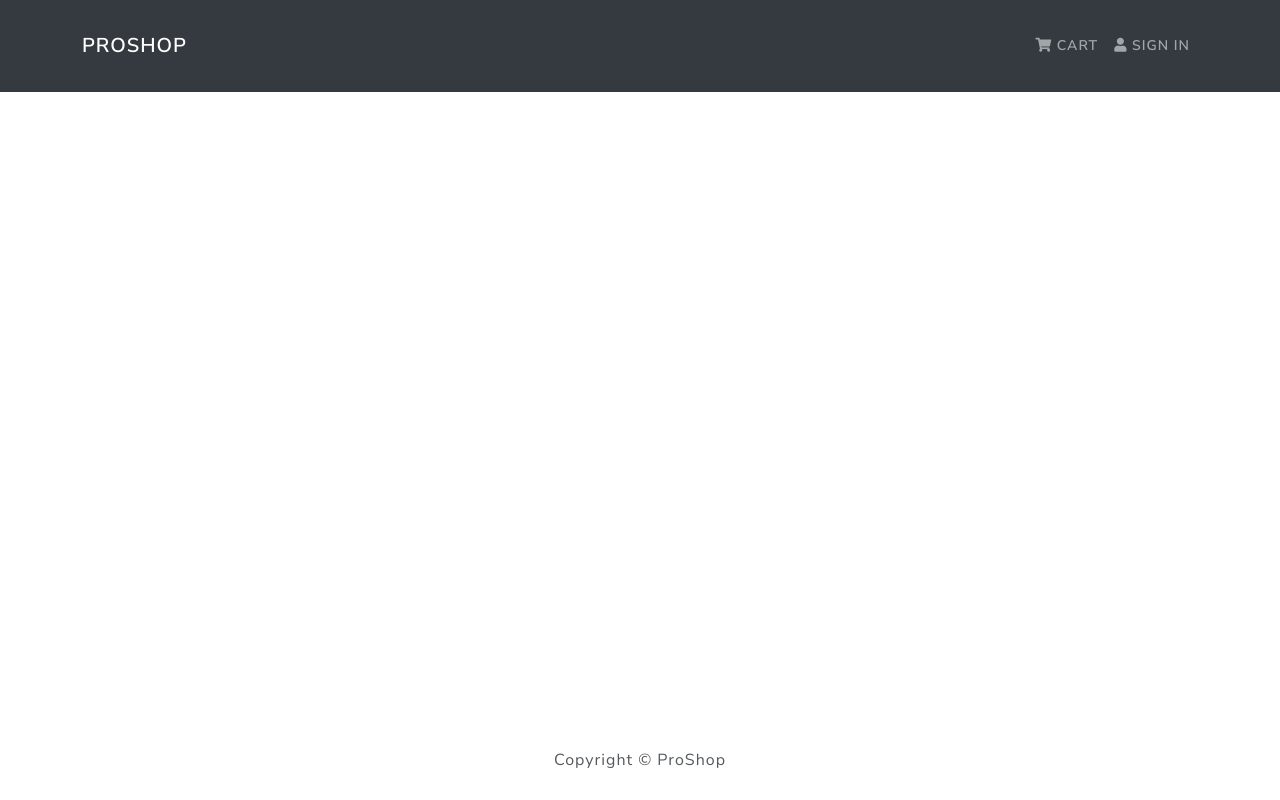
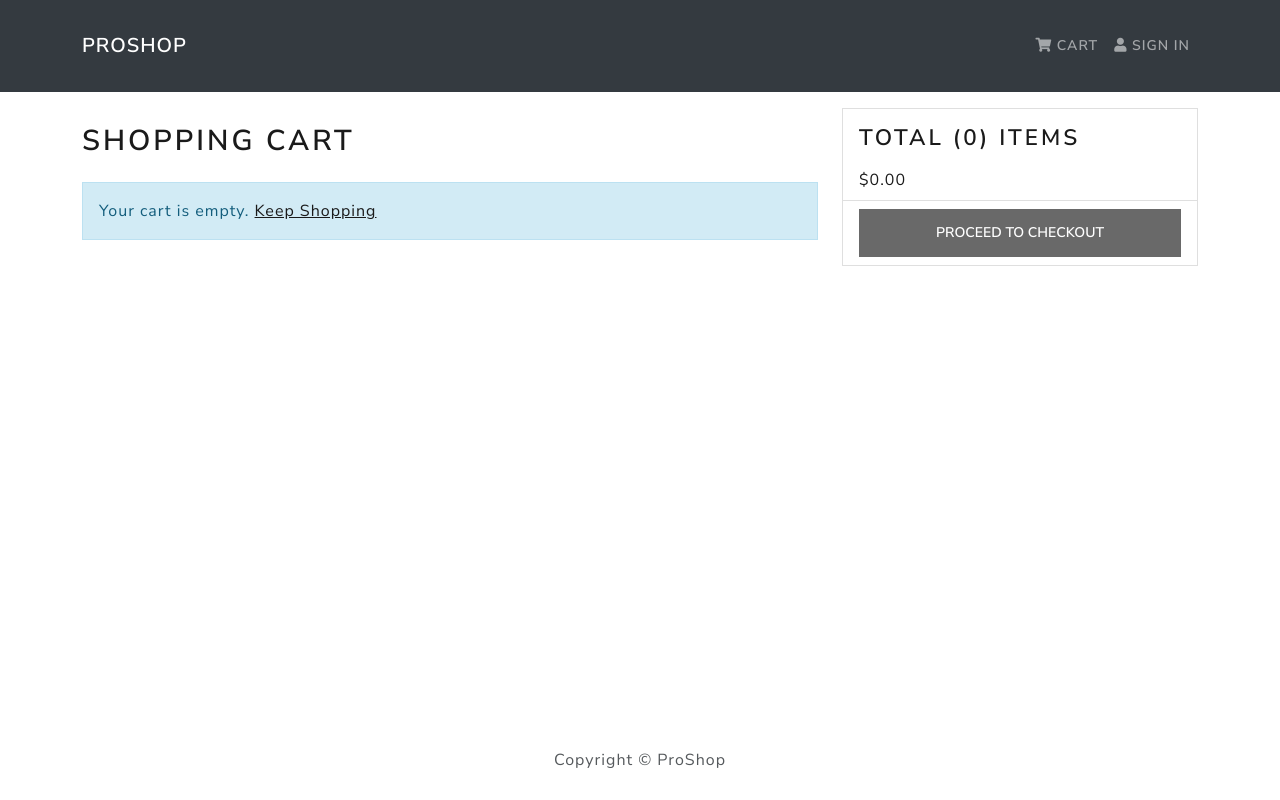
Before and after one commit to matchoo812/react-ecommerce, a React (Create React App) app in the folder frontend/: page /cart/1 in a window 1280 px wide. Built offline with nearby package versions, Linux system fonts and the light colour scheme.

Commit message:
create cart screen and set up add to cart functionality

```diff
--- a/frontend/src/App.js
+++ b/frontend/src/App.js
@@ -4,6 +4,7 @@
 import Footer from './components/Footer';
 import HomePage from './screens/HomePage';
 import ProductDetailPage from './screens/ProductDetailPage';
+import CartPage from './screens/CartPage';
 
 export default function App() {
   return (
@@ -13,7 +14,12 @@
         <Container>
           <Routes>
             <Route path='/' element={<HomePage />} exact />
-            <Route path='product/:id' element={<ProductDetailPage />} />
+            <Route path='/product/:id' element={<ProductDetailPage />} />
+            {/* use empty string in subpath to indicate an optional parameter */}
+            <Route path='/cart'>
+              <Route path=':id' element={<CartPage />} />
+              <Route path='' element={<CartPage />} />
+            </Route>
           </Routes>
         </Container>
       </main>
--- /dev/null
+++ b/frontend/src/actions/cartActions.js
@@ -0,0 +1,21 @@
+import axios from 'axios';
+import { CART_ADD_ITEM } from '../constants/cartConstants';
+
+export const addToCart = (id, qty) => async (dispatch, getState) => {
+  const { data } = await axios.get(`/api/products/${id}`);
+  // console.log(data);
+
+  dispatch({
+    type: CART_ADD_ITEM,
+    payload: {
+      product: data._id,
+      name: data.name,
+      image: data.image,
+      price: data.price,
+      countInStock: data.countInStock,
+      qty,
+    },
+  });
+
+  localStorage.setItem('cartItems', JSON.stringify(getState().cart.cartItems));
+};
--- a/frontend/src/components/Rating.js
+++ b/frontend/src/components/Rating.js
@@ -65,6 +65,7 @@
 
 Rating.defaultProps = {
   color: '#f8e825',
+  value: 0,
 };
 
 Rating.propTypes = {
--- /dev/null
+++ b/frontend/src/constants/cartConstants.js
@@ -0,0 +1,2 @@
+export const CART_ADD_ITEM = 'CART_ADD_ITEM';
+export const CART_REMOVE_ITEM = 'CART_REMOVE_ITEM';
--- a/frontend/src/index.css
+++ b/frontend/src/index.css
@@ -1,5 +1,15 @@
 main {
   min-height: 80vh;
+}
+
+h1 {
+  font-size: 1.8rem;
+  padding: 1rem 0;
+}
+
+h2 {
+  font-size: 1.4rem;
+  padding: 0.5rem 0;
 }
 
 h3 {
--- /dev/null
+++ b/frontend/src/reducers/cartReducers.js
@@ -0,0 +1,30 @@
+import { CART_ADD_ITEM, CART_REMOVE_ITEM } from '../constants/cartConstants';
+
+export const cartReducer = (state = { cartItems: [] }, action) => {
+  switch (action.type) {
+    case CART_ADD_ITEM:
+      const item = action.payload;
+      const itemExists = state.cartItems.find((x) => x.product === item.product);
+
+      if (itemExists) {
+        return {
+          ...state,
+          cartItems: state.cartItems.map((x) =>
+            x.product === itemExists.product ? item : x
+          ),
+        };
+      } else {
+        return {
+          ...state,
+          cartItems: [...state.cartItems, item],
+        };
+      }
+    case CART_REMOVE_ITEM:
+      return {
+        ...state,
+        cartItems: state.cartItems.filter((x) => x.product !== action.payload),
+      };
+    default:
+      return state;
+  }
+};
--- /dev/null
+++ b/frontend/src/screens/CartPage.js
@@ -0,0 +1,105 @@
+// import { useEffect } from 'react';
+import { useDispatch, useSelector } from 'react-redux';
+import { Link, useParams, useNavigate, useLocation } from 'react-router-dom';
+import { Row, Col, ListGroup, Image, Form, Button, Card } from 'react-bootstrap';
+import Message from '../components/Message';
+import { addToCart } from '../actions/cartActions';
+
+export default function CartPage() {
+  // let params = useParams();
+  // console.log(params);
+  const navigate = useNavigate();
+  // const location = useLocation();
+  const dispatch = useDispatch();
+  const cart = useSelector((state) => state.cart);
+  const { cartItems } = cart;
+
+  // const productId = params.id;
+  // let qty = Number(new URLSearchParams(location.search).get('qty'));
+
+  // useEffect(() => {
+  //   if (productId) {
+  //     dispatch(addToCart(productId, qty));
+  //   }
+  // }, [dispatch, productId, qty]);
+
+  const handleRemoveFromCart = (id) => {
+    console.log(`item ${id} removed from cart`);
+  };
+
+  const handleCheckout = () => {
+    console.log('Buying stuff!');
+    navigate('/login?redirect=shipping');
+  };
+
+  return (
+    <Row>
+      <Col md={8}>
+        <h1>Shopping Cart</h1>
+        {cartItems.length === 0 ? (
+          <Message>
+            Your cart is empty. <Link to='/'>Keep Shopping</Link>
+          </Message>
+        ) : (
+          <ListGroup variant='flush'>
+            {cartItems.map((item) => (
+              <ListGroup.Item key={item.product}>
+                <Row>
+                  <Col md={2}>
+                    <Image src={item.image} alt={item.name} fluid rounded />
+                  </Col>
+                  <Col md={3}>
+                    <Link to={`/product/${item.product}`}>{item.name}</Link>
+                  </Col>
+                  <Col md={2}>${item.price}</Col>
+                  <Col md={2}>
+                    <Form.Control
+                      as='select'
+                      value={item.qty}
+                      onChange={(e) => {
+                        // console.log(item.product, e.target.value);
+                        dispatch(addToCart(item.product, Number(e.target.value)));
+                      }}>
+                      {[...Array(item.countInStock).keys()].map((x) => (
+                        <option key={x + 1} value={x + 1}>
+                          {x + 1}
+                        </option>
+                      ))}
+                    </Form.Control>
+                  </Col>
+                  <Col md={2}>
+                    <Button
+                      type='button'
+                      variant='light'
+                      onClick={() => handleRemoveFromCart(item.product)}>
+                      <i className='fas fa-trash'></i>
+                    </Button>
+                  </Col>
+                </Row>
+              </ListGroup.Item>
+            ))}
+          </ListGroup>
+        )}
+      </Col>
+      <Col md={4}>
+        <Card>
+          <ListGroup variant='flush'>
+            <ListGroup.Item>
+              <h2>Total ({cartItems.reduce((acc, item) => acc + item.qty, 0)}) items</h2>$
+              {cartItems.reduce((acc, item) => acc + item.qty * item.price, 0).toFixed(2)}
+            </ListGroup.Item>
+            <ListGroup.Item>
+              <Button
+                type='button'
+                className='w-100'
+                disabled={cartItems.length === 0}
+                onClick={handleCheckout}>
+                Proceed to Checkout
+              </Button>
+            </ListGroup.Item>
+          </ListGroup>
+        </Card>
+      </Col>
+    </Row>
+  );
+}
--- a/frontend/src/screens/ProductDetailPage.js
+++ b/frontend/src/screens/ProductDetailPage.js
@@ -1,15 +1,19 @@
-import { Fragment, useEffect } from 'react';
-import { Link, useParams } from 'react-router-dom';
+import { Fragment, useEffect, useState } from 'react';
+import { Link, useParams, useNavigate } from 'react-router-dom';
 import { useDispatch, useSelector } from 'react-redux';
-import { Row, Col, Image, ListGroup, Card, Button } from 'react-bootstrap';
+import { Row, Col, Image, ListGroup, Card, Button, Form } from 'react-bootstrap';
 import Rating from '../components/Rating';
 import Loader from '../components/Loader';
 import Message from '../components/Message';
 import { listProductDetails } from '../actions/productActions';
+import { addToCart } from '../actions/cartActions';
 
-export default function ProductDetailPage() {
+export default function ProductDetailPage({ history }) {
   let params = useParams();
   const dispatch = useDispatch();
+  const navigate = useNavigate();
+
+  const [qty, setQty] = useState(1);
 
   const productDetails = useSelector((state) => state.productDetails);
   const { loading, error, product } = productDetails;
@@ -17,6 +21,11 @@
   useEffect(() => {
     dispatch(listProductDetails(params.id));
   }, [dispatch, params]);
+
+  function handleAddToCart() {
+    dispatch(addToCart(product._id, qty));
+    navigate(`/cart/${params.id}?qty=${qty}`);
+  }
 
   return (
     <Fragment>
@@ -62,11 +71,34 @@
                     <Col>{product.countInStock > 0 ? 'In Stock' : 'Out of Stock'}</Col>
                   </Row>
                 </ListGroup.Item>
+
+                {product.countInStock > 0 && (
+                  <ListGroup.Item>
+                    <Row>
+                      <Col>Qty</Col>
+                      <Col>
+                        <Form.Control
+                          as='select'
+                          value={qty}
+                          onChange={(e) => setQty(e.target.value)}>
+                          {/* map out the number of items in stock as the number of options */}
+                          {[...Array(product.countInStock).keys()].map((x) => (
+                            <option key={x + 1} value={x + 1}>
+                              {x + 1}
+                            </option>
+                          ))}
+                        </Form.Control>
+                      </Col>
+                    </Row>
+                  </ListGroup.Item>
+                )}
+
                 <ListGroup.Item>
                   <Button
                     className='w-100'
                     type='button'
-                    disabled={product.countInStock === 0}>
+                    disabled={product.countInStock === 0}
+                    onClick={handleAddToCart}>
                     Add to Cart
                   </Button>
                 </ListGroup.Item>
--- a/frontend/src/store.js
+++ b/frontend/src/store.js
@@ -2,13 +2,20 @@
 import thunk from 'redux-thunk';
 import { composeWithDevTools } from 'redux-devtools-extension';
 import { productListReducer, productDetailsReducer } from './reducers/productReducers';
+import { cartReducer } from './reducers/cartReducers';
 
 const reducer = combineReducers({
   productList: productListReducer,
   productDetails: productDetailsReducer,
+  cart: cartReducer,
 });
 
-const initialState = {};
+const cartItemsFromStorage = localStorage.getItem('cartItems')
+  ? JSON.parse(localStorage.getItem('cartItems'))
+  : [];
+const initialState = {
+  cart: { cartItems: cartItemsFromStorage },
+};
 const middleware = [thunk];
 
 const store = createStore(
```
